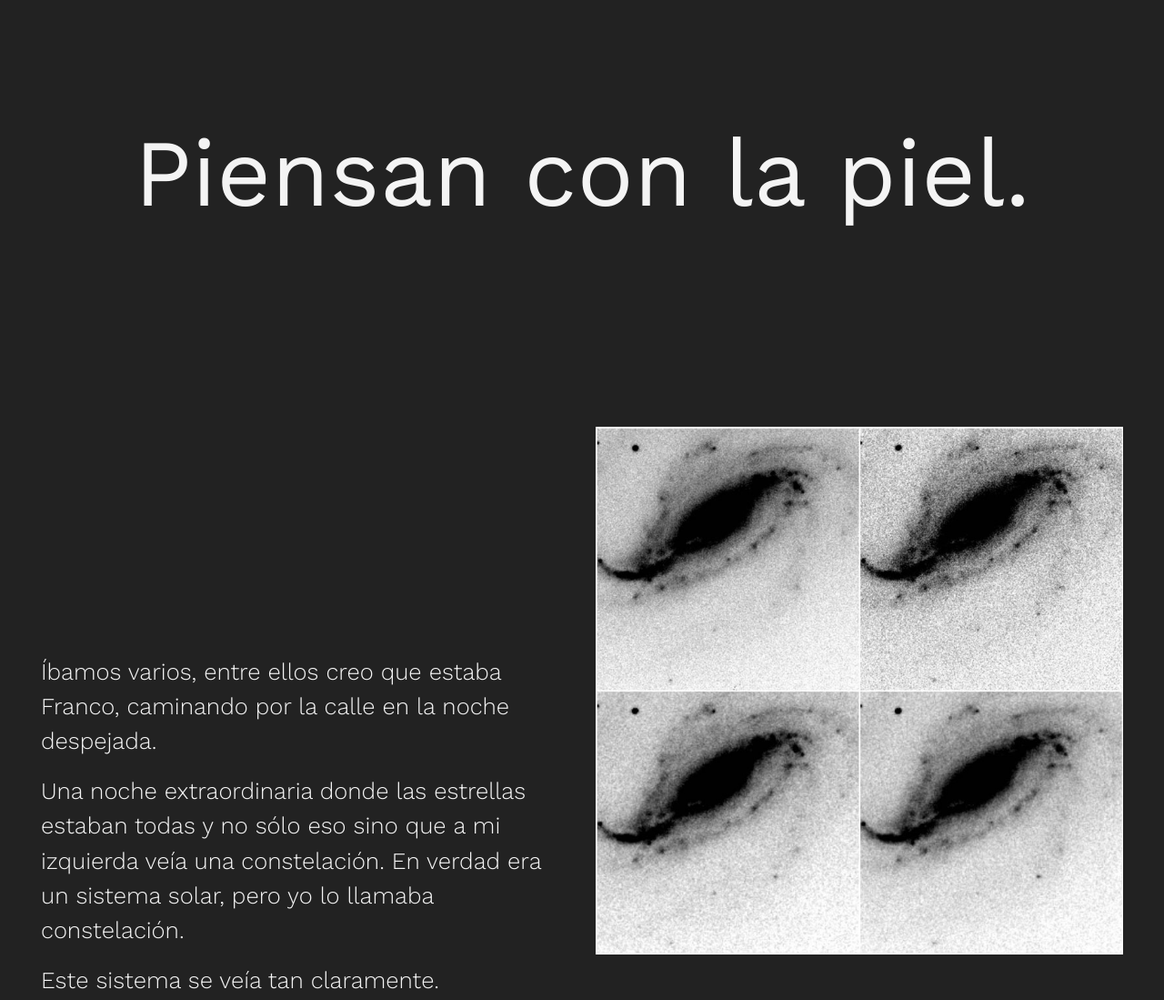
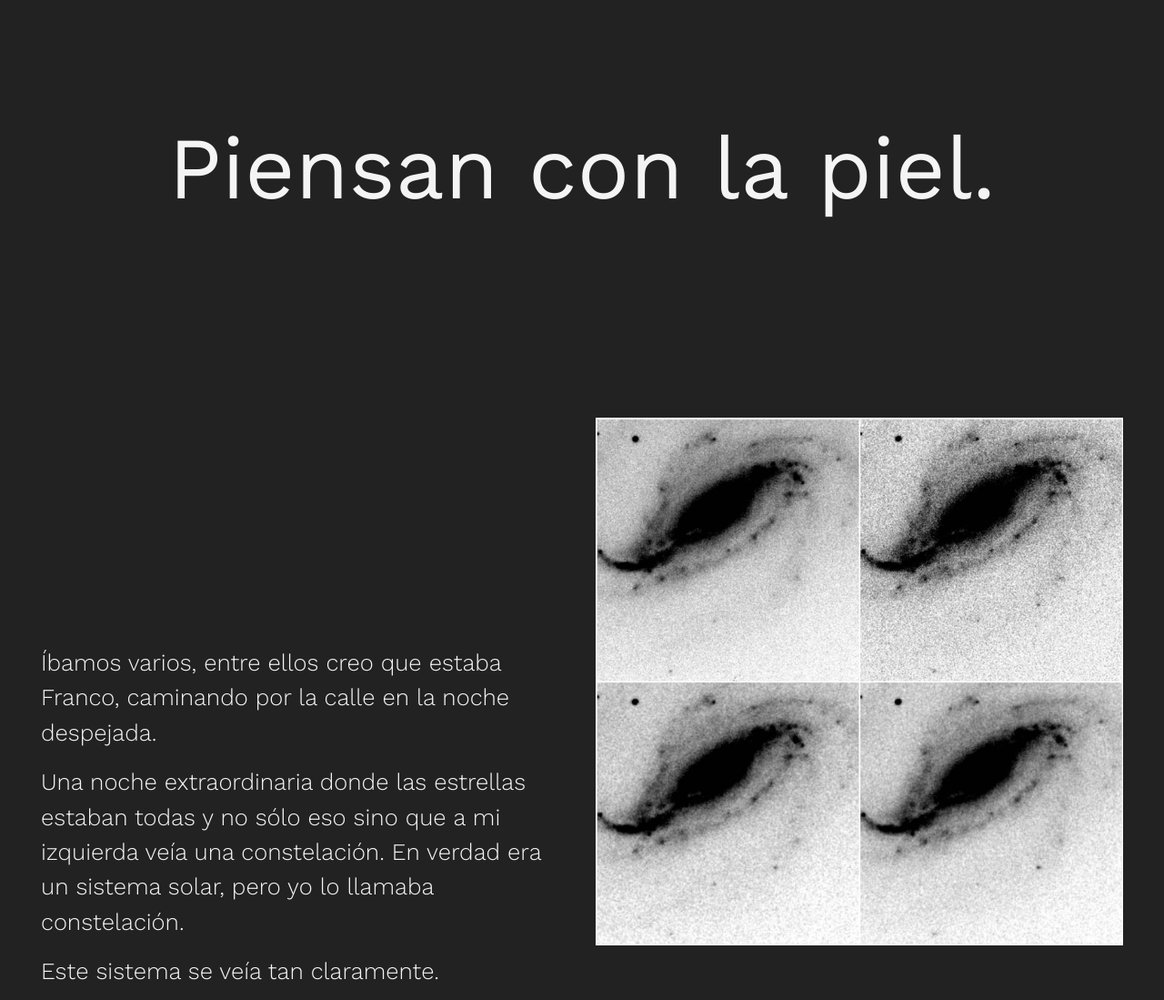
Before and after one commit to anavaira/sestua, a plain HTML site: page pages/mutante.html in a window 1280 px wide. Shown: the part 1100-2199 px from the top of the page at 91% size. Drawn offline with nearby package versions, Linux system fonts and the light colour scheme.

Commit message:
change mutante's outstanding size

```diff
--- a/css/estilos.css
+++ b/css/estilos.css
@@ -403,7 +403,7 @@ label {
 .mutanteOutstanding {
     font-family: 'Work Sans', sans-serif;
     font-weight: 400;
-    font-size: 6.5rem;
+    font-size: 6rem;
     line-height: 1.2;
     color: #F4F4F4;
 }
```
